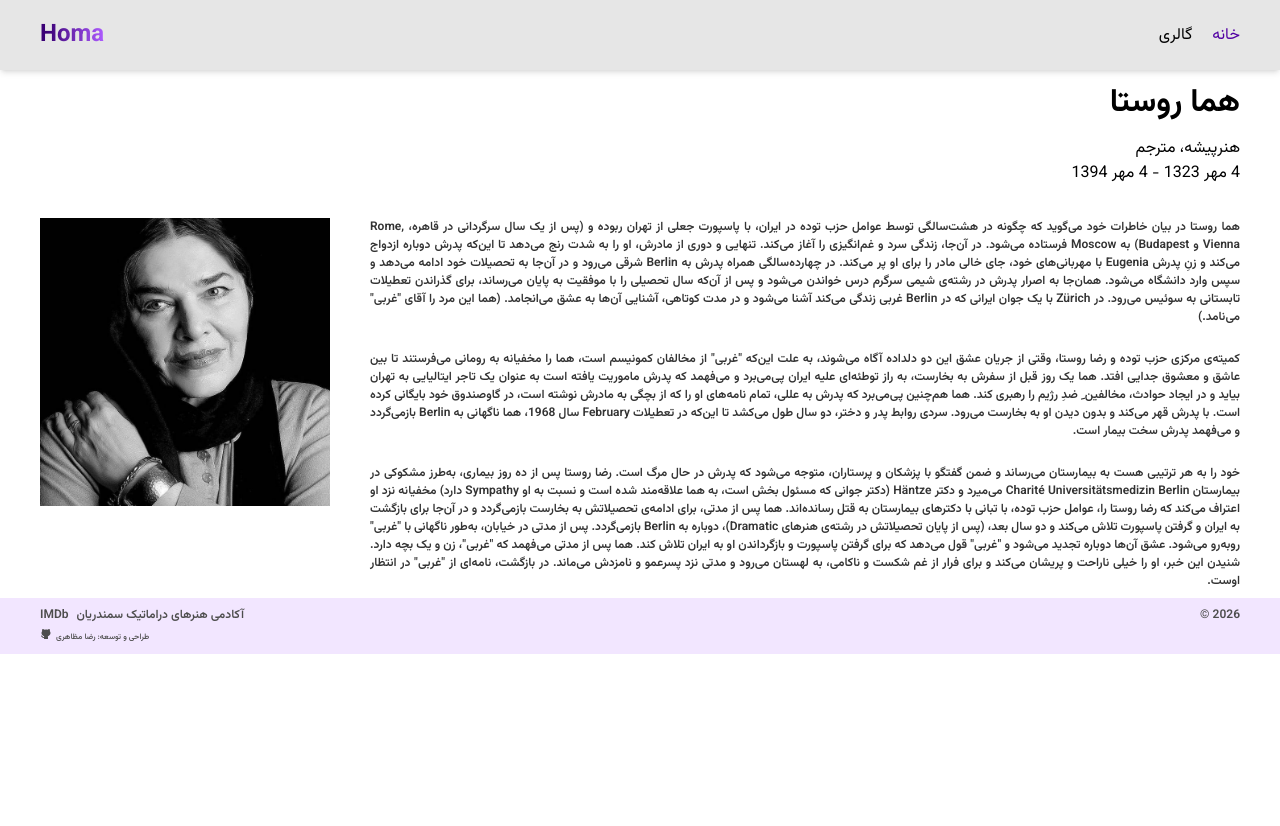
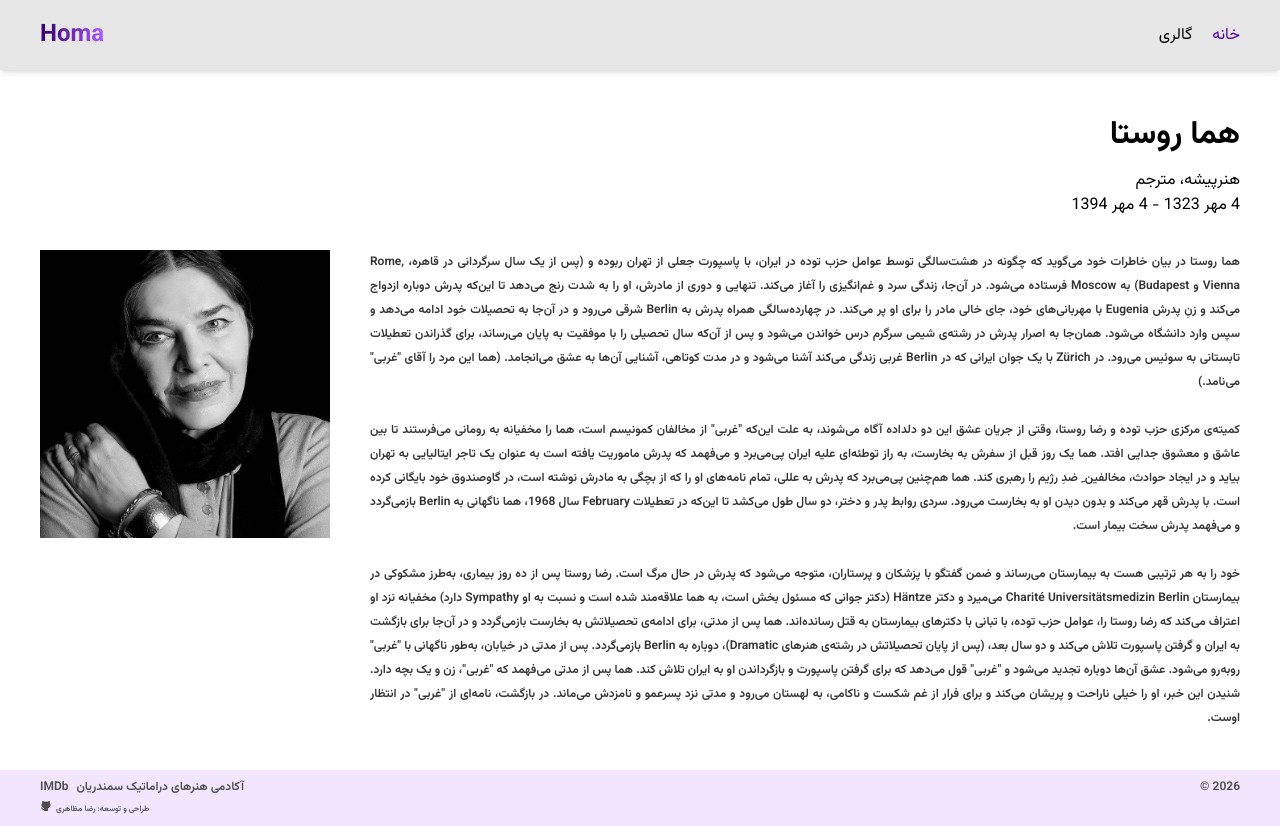
Before and after one commit to mazaherireza/homa, a Next.js app: page / in a window 1280 px wide. Before the commit the page ends 800 px from the top, so only its background shows below. Built offline with nearby package versions, Linux system fonts and the light colour scheme.

Commit message:
Add Some Clenaup

```diff
--- a/src/app/page.module.css
+++ b/src/app/page.module.css
@@ -1,5 +1,5 @@
 .page {
-  padding: 0.5rem var(--full-width-padding-inline);
+  padding: 2.5rem var(--full-width-padding-inline);
 
   display: grid;
   gap: 2rem;
--- a/src/components/memories/memories.module.css
+++ b/src/components/memories/memories.module.css
@@ -11,6 +11,7 @@
     > p {
       font-size: 0.75rem;
       font-weight: 600;
+      line-height: 1.5rem;
 
       text-align: justify;
     }
@@ -29,10 +30,6 @@
 
     .text {
       gap: 1.5rem;
-
-      /* > p {
-        font-size: 1rem;
-      } */
     }
   }
 }
```
